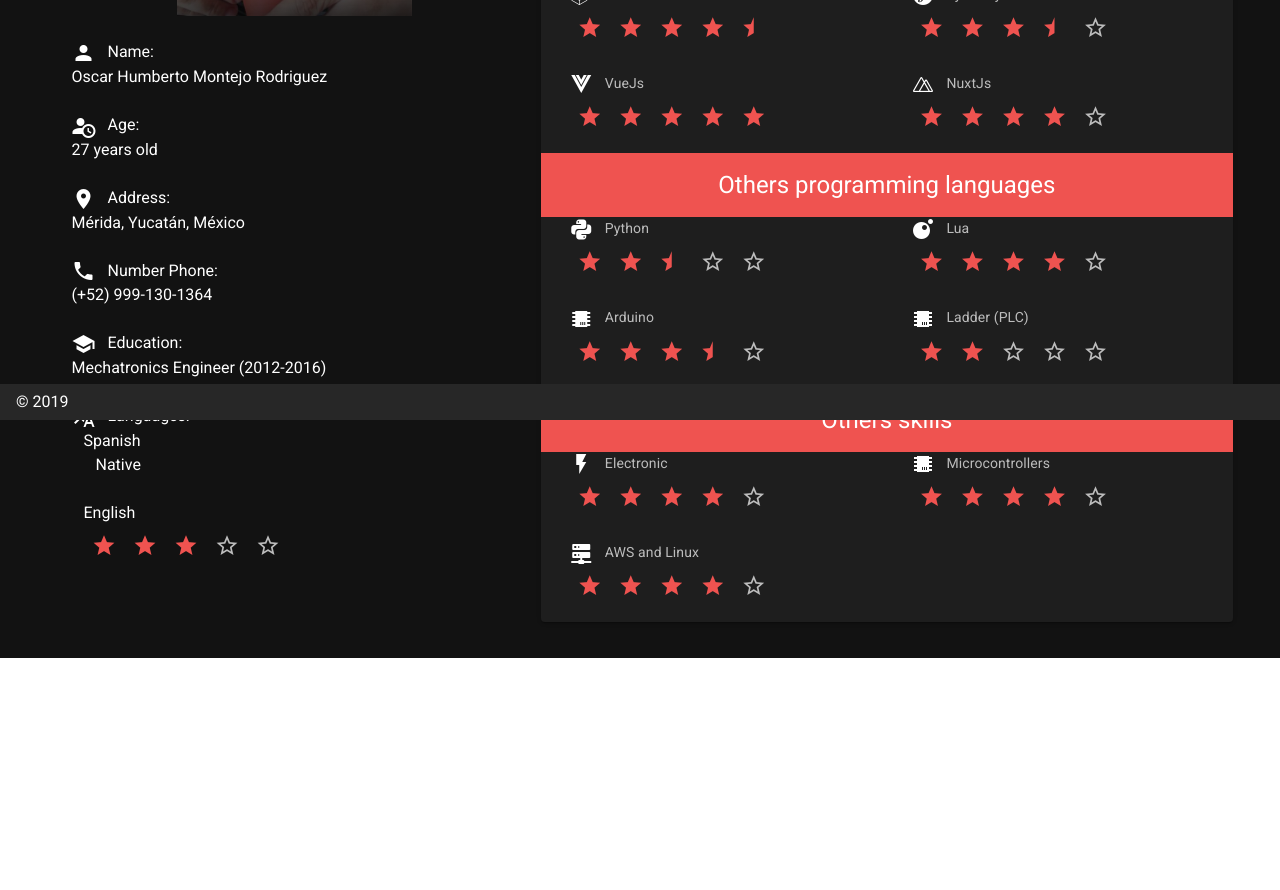
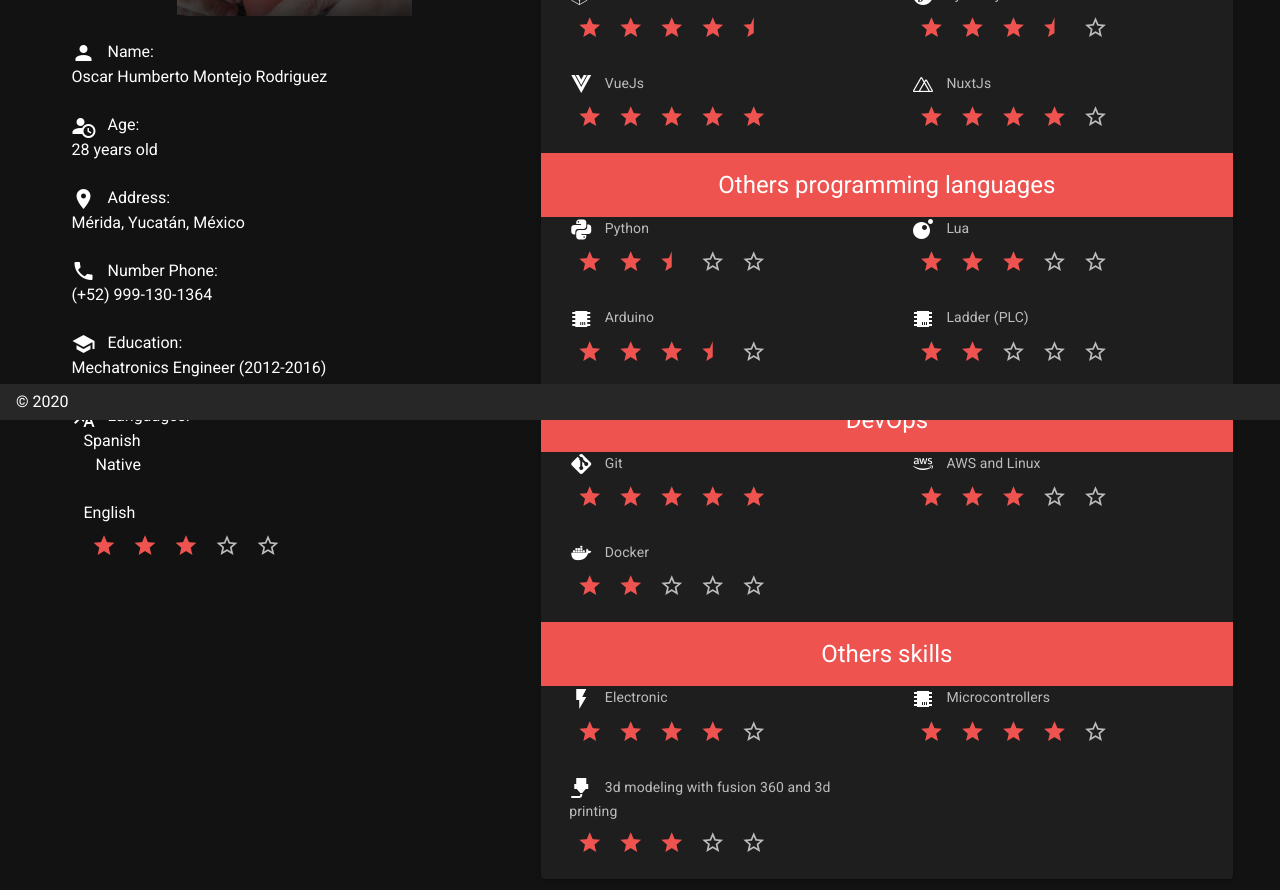
Before and after one commit to oscahumbertomr/nuxtPWA, a Nuxt app: page /aboutDeveloper in a window 1280 px wide. Shown: the part 380-1270 px from the top of the page. Before the commit the page ends 1038 px from the top, so only its background shows below. Built offline with nearby package versions, Linux system fonts and the light colour scheme.

Commit message:
about updated

```diff
--- a/layouts/default.vue
+++ b/layouts/default.vue
@@ -82,7 +82,7 @@
                 :fixed="fixed"
                 app
         >
-            <span>&copy; 2019</span>
+            <span>&copy; 2020</span>
         </v-footer>
         <v-overlay :value="overlay" opacity="0.8" absolute z-index="500">
             <span class="custom-loader-cached">
--- a/pages/aboutDeveloper.vue
+++ b/pages/aboutDeveloper.vue
@@ -32,7 +32,7 @@
                     </v-col>
                     <client-only>
                         <v-col cols="12" class="pt-0" data-aos="fade-right">
-                            27 years old
+                            28 years old
                         </v-col>
                     </client-only>
                 </v-col>
@@ -309,7 +309,7 @@
                                     <v-col class="pt-0" cols="12">
                                         <v-rating
                                                 length="5"
-                                                :value="4"
+                                                :value="3"
                                                 half-increments
                                                 half-icon="mdi-star-half"
                                                 empty-icon="mdi-star-outline"
@@ -366,6 +366,75 @@
                     </v-card-text>
 
                     <v-card-title style="background-color:#EF5350">
+                        <h1 class="headline mx-auto">DevOps</h1>
+                    </v-card-title>
+                    <v-card-text>
+                        <v-row>
+                            <client-only>
+                                <v-col cols="12" sm="6" class="py-0" data-aos="fade-right">
+                                    <v-col class="pb-0" cols="12">
+                                        <v-icon left>mdi-git</v-icon>
+                                        Git
+                                    </v-col>
+                                    <v-col class="pt-0" cols="12">
+                                        <v-rating
+                                                length="5"
+                                                :value="5"
+                                                half-increments
+                                                half-icon="mdi-star-half"
+                                                empty-icon="mdi-star-outline"
+                                                full-icon="mdi-star"
+                                                readonly
+                                                :size="25"
+                                                color="#EF5350"
+                                                background-color="grey lighten-1"
+                                        ></v-rating>
+                                    </v-col>
+                                </v-col>
+                                <v-col cols="12" sm="6" class="py-0" data-aos="fade-right">
+                                    <v-col class="pb-0" cols="12">
+                                        <v-icon left>mdi-aws</v-icon>
+                                        AWS and Linux
+                                    </v-col>
+                                    <v-col class="pt-0" cols="12">
+                                        <v-rating
+                                                length="5"
+                                                :value="3"
+                                                half-increments
+                                                half-icon="mdi-star-half"
+                                                empty-icon="mdi-star-outline"
+                                                full-icon="mdi-star"
+                                                readonly
+                                                :size="25"
+                                                color="#EF5350"
+                                                background-color="grey lighten-1"
+                                        ></v-rating>
+                                    </v-col>
+                                </v-col>
+                                <v-col cols="12" sm="6" class="py-0" data-aos="fade-right">
+                                    <v-col class="pb-0" cols="12">
+                                        <v-icon left>mdi-docker</v-icon>
+                                        Docker
+                                    </v-col>
+                                    <v-col class="pt-0" cols="12">
+                                        <v-rating
+                                                length="5"
+                                                :value="2"
+                                                half-increments
+                                                half-icon="mdi-star-half"
+                                                empty-icon="mdi-star-outline"
+                                                full-icon="mdi-star"
+                                                readonly
+                                                :size="25"
+                                                color="#EF5350"
+                                                background-color="grey lighten-1"
+                                        ></v-rating>
+                                    </v-col>
+                                </v-col>
+                            </client-only>
+                        </v-row>
+                    </v-card-text>
+                    <v-card-title style="background-color:#EF5350">
                         <h1 class="headline mx-auto">Others skills</h1>
                     </v-card-title>
                     <v-card-text>
@@ -413,13 +482,13 @@
                                 </v-col>
                                 <v-col cols="12" sm="6" class="py-0" data-aos="fade-right">
                                     <v-col class="pb-0" cols="12">
-                                        <v-icon left>mdi-server-network</v-icon>
-                                        AWS and Linux
+                                        <v-icon left>mdi-printer-3d-nozzle</v-icon>
+                                        3d modeling with fusion 360 and 3d printing
                                     </v-col>
                                     <v-col class="pt-0" cols="12">
                                         <v-rating
                                                 length="5"
-                                                :value="4"
+                                                :value="3"
                                                 half-increments
                                                 half-icon="mdi-star-half"
                                                 empty-icon="mdi-star-outline"
```
